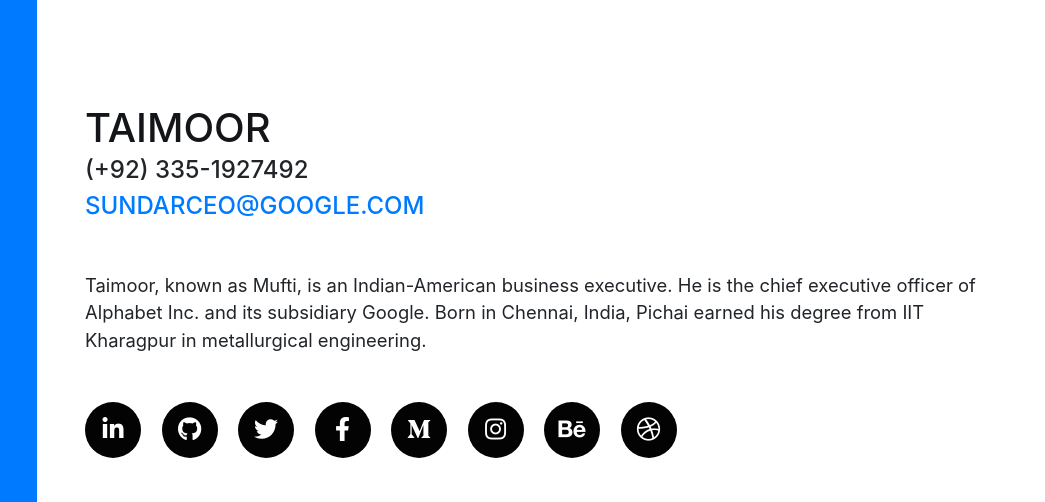
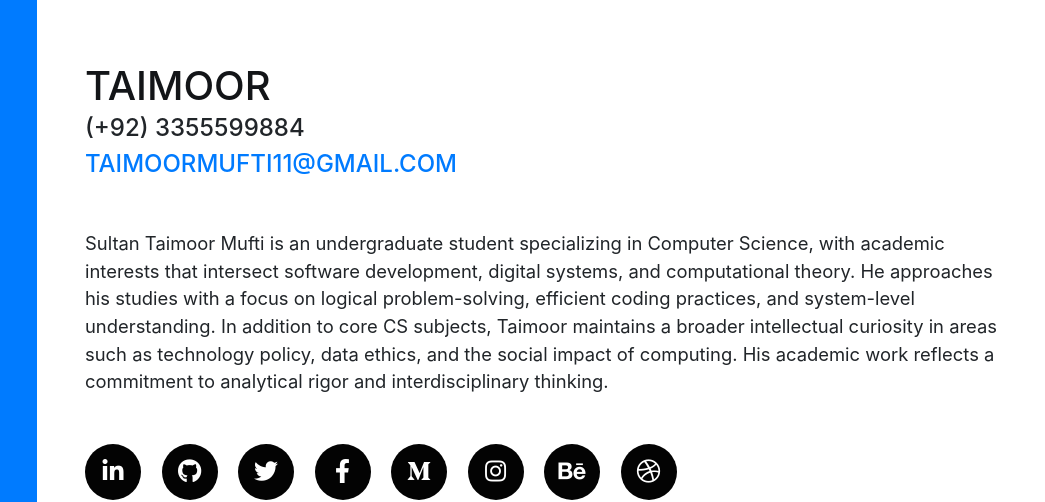
Before and after one commit to taimoormufti11/taimoormufti11, a website with bundled scripts: page index.html in a window 1280 px wide. Shown: the part 119-621 px from the top of the page, 235-1280 px from the left. Built offline with nearby package versions, Linux system fonts and the light colour scheme; files whose address does not match are found by name; a web font is replaced by a local one.

Commit message:
madefurtherchanges.html

```diff
--- a/index.html
+++ b/index.html
@@ -81,16 +81,16 @@
 
         </h1>
         <!--Enter your Mobile Number here! -->
-        <div class="subheading mb-5">(+92) 335-1927492
+        <div class="subheading mb-5">(+92) 3355599884
           <br>
 
           <!--Enter your Email Address -->
-          <a href="mianjawadahmad@encoderbytes.com">sundarceo@google.com</a>
+          <a href="mianjawadahmad@encoderbytes.com">taimoormufti11@gmail.com</a>
         </div>
 
         <!-- Description / About Me! (Yahha khul ke Likhen) -->
         <p class="lead mb-5">
-          Taimoor, known as Mufti, is an Indian-American business executive. He is the chief executive officer of Alphabet Inc. and its subsidiary Google. Born in Chennai, India, Pichai earned his degree from IIT Kharagpur in metallurgical engineering.
+          Sultan Taimoor Mufti is an undergraduate student specializing in Computer Science, with academic interests that intersect software development, digital systems, and computational theory. He approaches his studies with a focus on logical problem-solving, efficient coding practices, and system-level understanding. In addition to core CS subjects, Taimoor maintains a broader intellectual curiosity in areas such as technology policy, data ethics, and the social impact of computing. His academic work reflects a commitment to analytical rigor and interdisciplinary thinking.
         </p>
 
 
```
